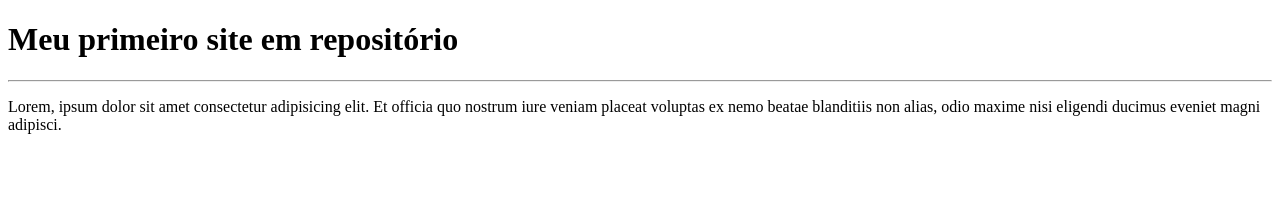
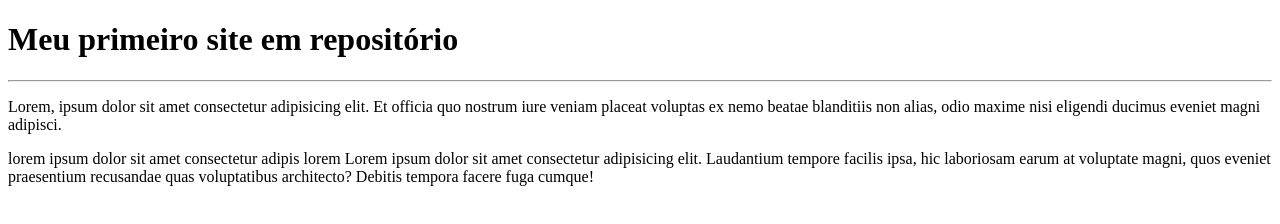
Before and after one commit to gabrielrochacs/Aprendendo, a plain HTML site: page index.html in a window 1280 px wide. Drawn offline with Linux system fonts and the light colour scheme.

Commit message:
adicionei um parágrafo

```diff
--- a/index.html
+++ b/index.html
@@ -10,5 +10,6 @@
     <h1>Meu primeiro site em repositório</h1>
     <hr>
     <p>Lorem, ipsum dolor sit amet consectetur adipisicing elit. Et officia quo nostrum iure veniam placeat voluptas ex nemo beatae blanditiis non alias, odio maxime nisi eligendi ducimus eveniet magni adipisci.</p>
+    <p>lorem ipsum dolor sit amet consectetur adipis lorem Lorem ipsum dolor sit amet consectetur adipisicing elit. Laudantium tempore facilis ipsa, hic laboriosam earum at voluptate magni, quos eveniet praesentium recusandae quas voluptatibus architecto? Debitis tempora facere fuga cumque!</p>
 </body>
 </html>
```
